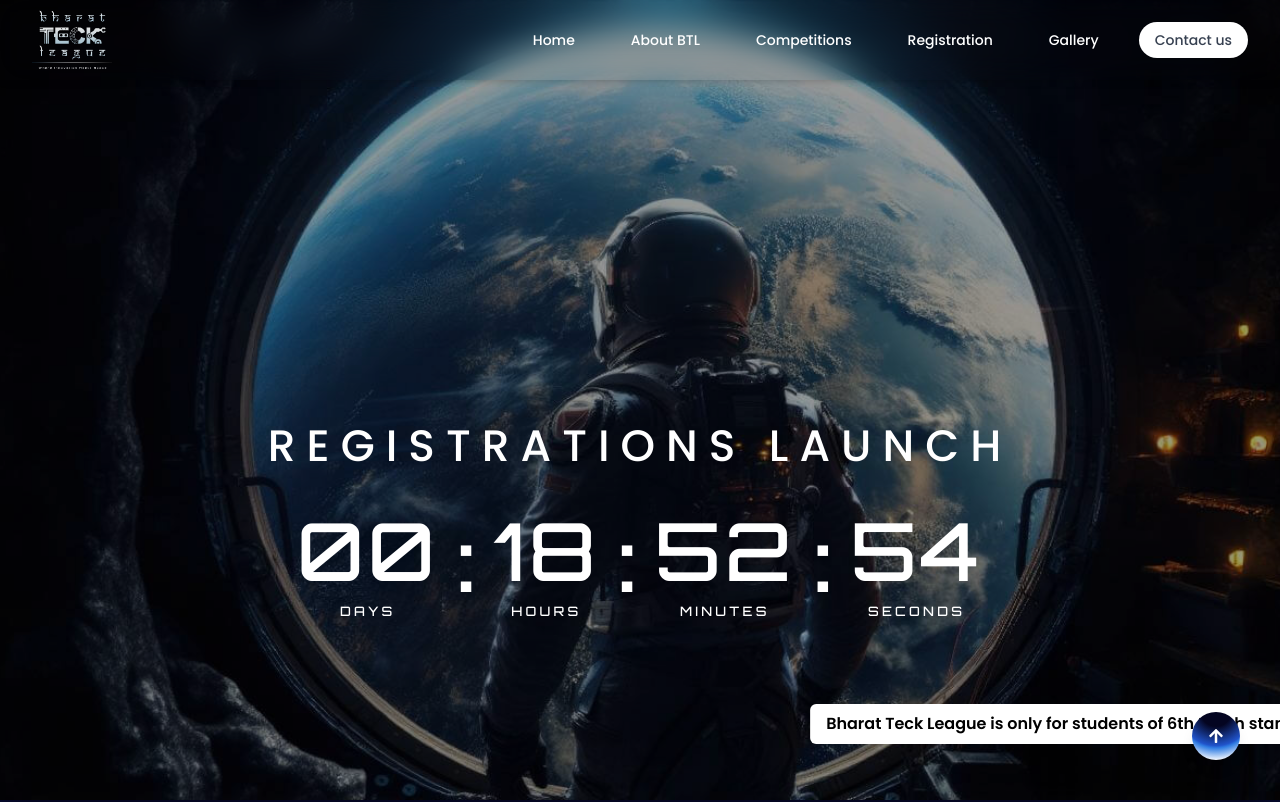
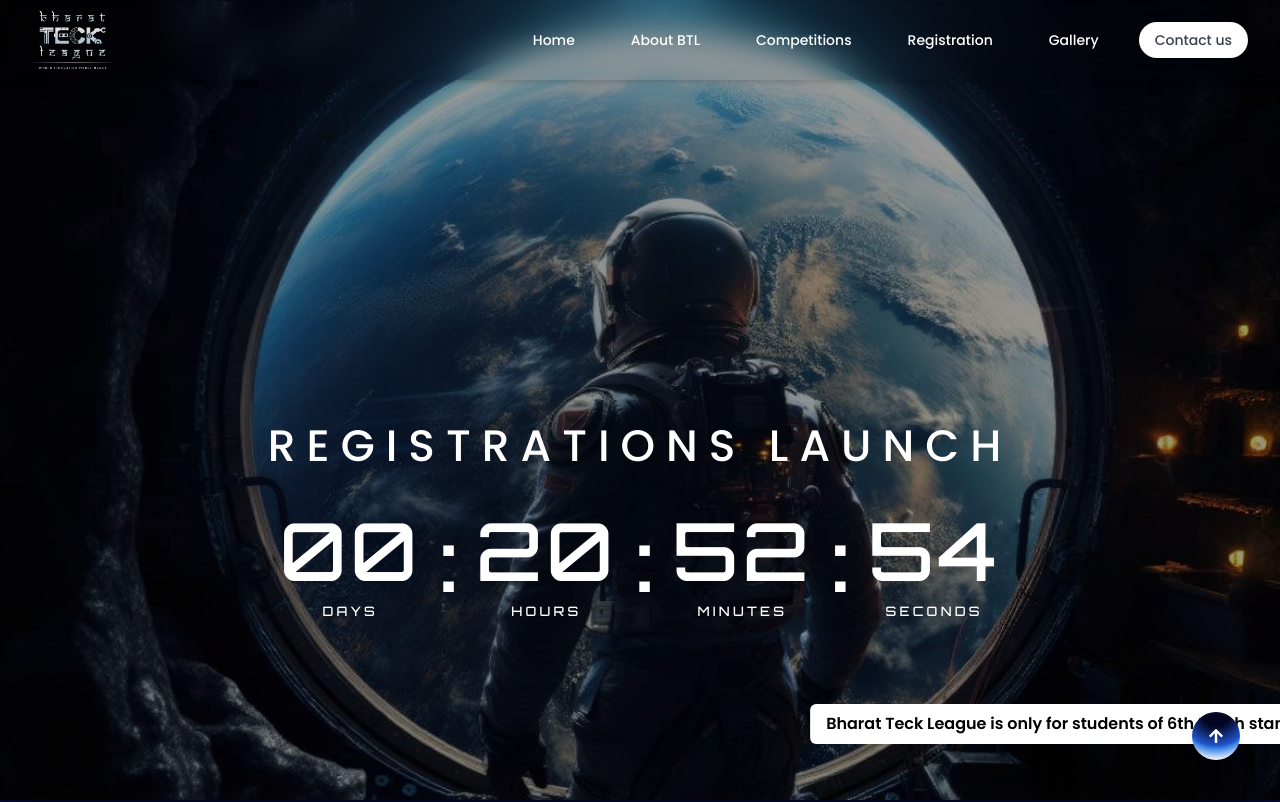
Before and after one commit to teckybot/BTL-UI, a React (Vite) app: page /registration in a window 1280 px wide. Shown: the top 802 px of the page. Built offline with nearby package versions, Linux system fonts and the light colour scheme.

Commit message:
changed the time

```diff
--- a/src/pages/CountdownTimer.jsx
+++ b/src/pages/CountdownTimer.jsx
@@ -21,7 +21,7 @@ export default function CountdownTimer() {
   function calculateTimeLeft() {
     const now = new Date();
     const targetDate = new Date();
-    targetDate.setHours(15, 0, 0, 0); // Set to today at 16:00:00.000 (4 PM)
+    targetDate.setHours(17, 0, 0, 0); // Set to today at 16:00:00.000 (4 PM)
 
     // If current time is past 4 PM, target next day's 4 PM
     if (now > targetDate) {
```
